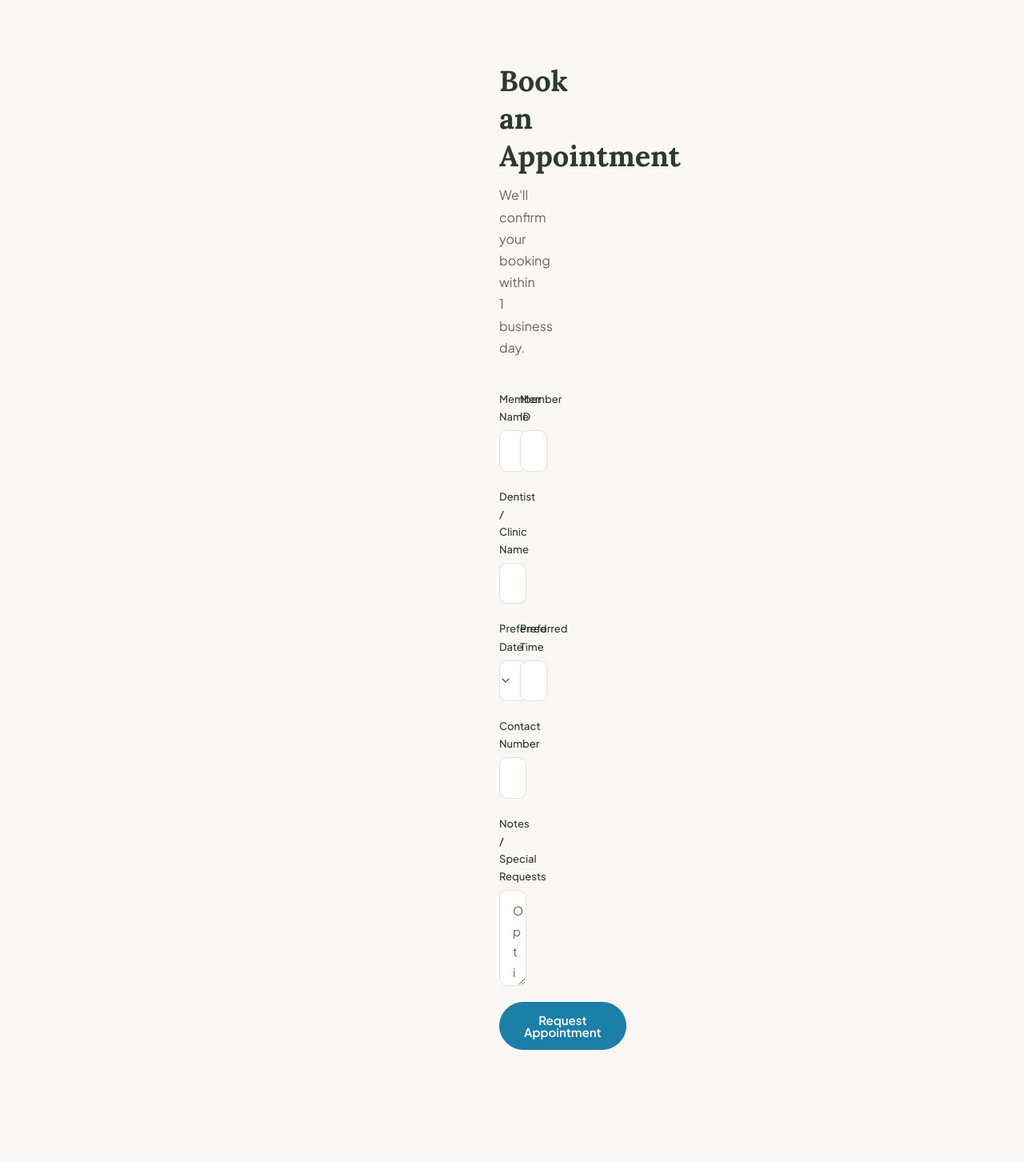
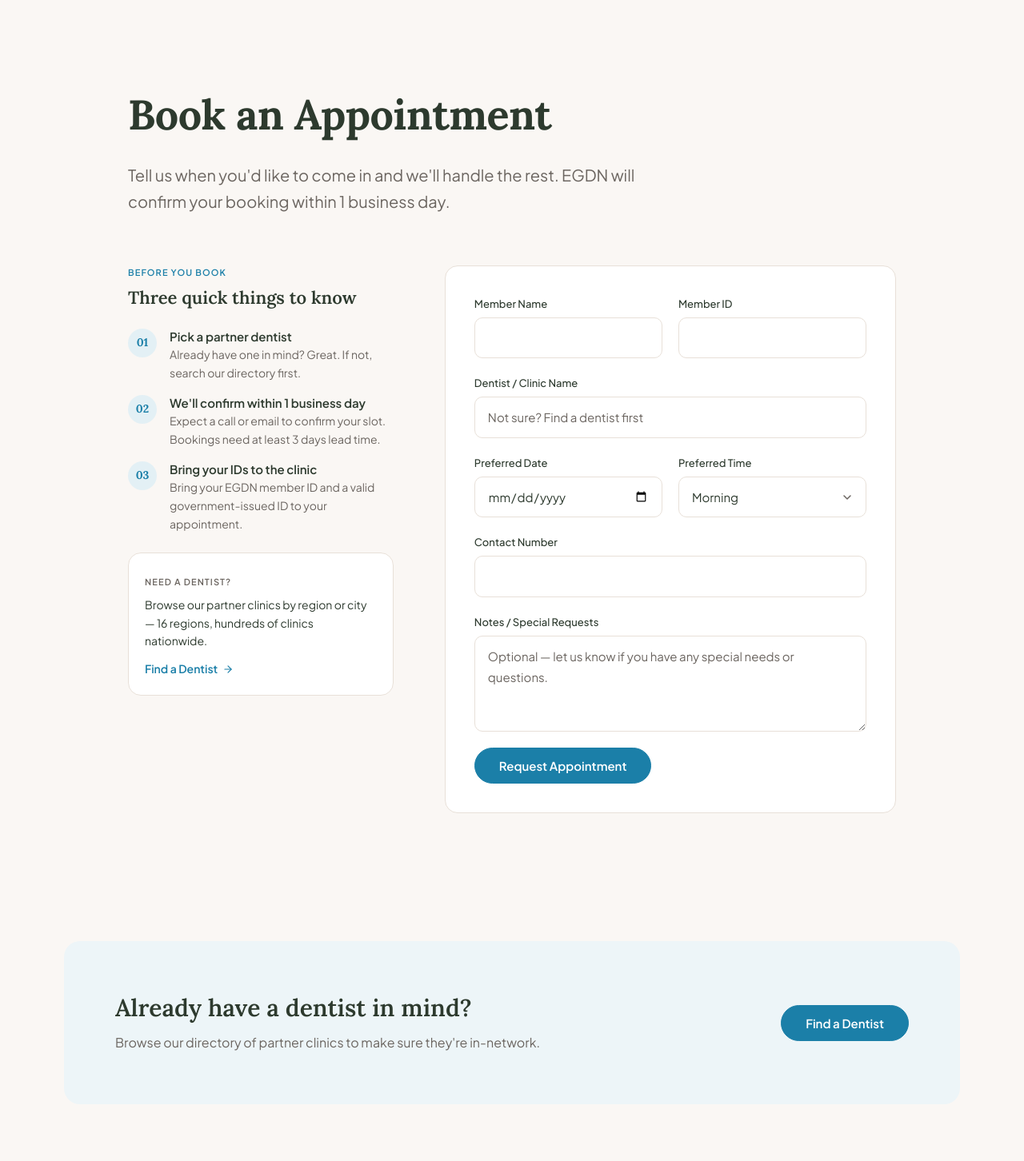
Before and after one commit to airemcs/egdn-redesign, a Next.js app: page /book-appointment in a window 1280 px wide. Shown: the part 58-1510 px from the top of the page at 80% size. Built offline with nearby package versions, Linux system fonts and the light colour scheme.

Commit message:
Update Working Hours, Date

```diff
--- a/app/book-appointment/page.tsx
+++ b/app/book-appointment/page.tsx
@@ -1,4 +1,5 @@
 import type { Metadata } from 'next';
+import Link from 'next/link';
 import AppointmentForm from '@/components/forms/AppointmentForm';
 import CtaSection from '@/components/sections/CtaSection';
 
@@ -7,27 +8,96 @@ export const metadata: Metadata = {
   description: "Request a dental appointment through EGDN. We'll confirm within 1 business day.",
 };
 
+const beforeYouBook = [
+  {
+    n: '01',
+    title: 'Pick a partner dentist',
+    body: 'Already have one in mind? Great. If not, search our directory first.',
+  },
+  {
+    n: '02',
+    title: "We'll confirm within 1 business day",
+    body: 'Expect a call or email to confirm your slot. Bookings need at least 3 days lead time.',
+  },
+  {
+    n: '03',
+    title: 'Bring your IDs to the clinic',
+    body: 'Bring your EGDN member ID and a valid government-issued ID to your appointment.',
+  },
+];
+
 export default function BookAppointmentPage() {
   return (
     <>
-      <div className="mx-auto max-w-2xl px-4 py-12 sm:px-6 lg:px-8 lg:py-16">
-        <h1 className="font-display text-3xl font-bold text-text lg:text-4xl">
-          Book an Appointment
-        </h1>
-        <p className="mt-3 text-[16px] text-text-muted">
-          We'll confirm your booking within 1 business day.
-        </p>
-        <div className="mt-10">
-          <AppointmentForm />
+      <div className="mx-auto max-w-5xl px-5 py-10 sm:px-6 sm:py-16 lg:px-8 lg:py-24">
+        <div className="max-w-3xl">
+          <h1 className="font-display text-[30px] font-bold leading-[1.1] tracking-[-0.01em] text-text sm:text-[40px] lg:text-[52px]">
+            Book an Appointment
+          </h1>
+          <p className="mt-5 max-w-[640px] text-[16px] leading-[1.65] text-text-muted sm:mt-6 sm:text-[18px] lg:text-[20px]">
+            Tell us when you'd like to come in and we'll handle the rest. EGDN will confirm
+            your booking within 1 business day.
+          </p>
+        </div>
+
+        <div className="mt-10 grid gap-10 sm:mt-14 lg:mt-16 lg:grid-cols-[1fr_1.7fr] lg:gap-16">
+          {/* Sidebar — helpful context. Below the form on mobile via lg:order-1 */}
+          <aside className="order-2 flex flex-col gap-6 lg:order-1 lg:sticky lg:top-24 lg:self-start">
+            <div>
+              <span className="block text-[11px] font-semibold uppercase tracking-widest text-brand">
+                Before you book
+              </span>
+              <h2 className="mt-2 font-display text-[20px] font-semibold text-text lg:text-[22px]">
+                Three quick things to know
+              </h2>
+            </div>
+
+            <ol className="flex flex-col gap-4">
+              {beforeYouBook.map((s) => (
+                <li key={s.n} className="flex gap-4">
+                  <span className="grid h-9 w-9 shrink-0 place-items-center rounded-full bg-brand-light font-display text-[14px] font-bold text-brand">
+                    {s.n}
+                  </span>
+                  <div>
+                    <h3 className="font-body text-[15px] font-semibold text-text">{s.title}</h3>
+                    <p className="mt-0.5 text-[14px] leading-relaxed text-text-muted">{s.body}</p>
+                  </div>
+                </li>
+              ))}
+            </ol>
+
+            <div className="rounded-card border border-border bg-surface p-5">
+              <span className="text-[11px] font-semibold uppercase tracking-widest text-text-muted">
+                Need a dentist?
+              </span>
+              <p className="mt-1.5 text-[14px] leading-relaxed text-text">
+                Browse our partner clinics by region or city — 16 regions, hundreds of clinics nationwide.
+              </p>
+              <Link
+                href="/find-a-dentist"
+                className="mt-3 inline-flex items-center gap-1.5 text-[14px] font-semibold text-brand hover:gap-2 transition-[gap]"
+              >
+                Find a Dentist
+                <svg width="14" height="14" viewBox="0 0 24 24" fill="none" stroke="currentColor" strokeWidth="2" strokeLinecap="round" strokeLinejoin="round" aria-hidden>
+                  <line x1="5" y1="12" x2="19" y2="12" />
+                  <polyline points="12 5 19 12 12 19" />
+                </svg>
+              </Link>
+            </div>
+          </aside>
+
+          {/* Form — first on mobile, right column on desktop */}
+          <div className="order-1 lg:order-2 rounded-card border border-border bg-surface p-5 sm:p-7 lg:p-9">
+            <AppointmentForm />
+          </div>
         </div>
       </div>
+
       <CtaSection
-        headline="Looking for a specific dentist?"
-        subtext="Search our directory to find a partner clinic near you."
+        headline="Already have a dentist in mind?"
+        subtext="Browse our directory of partner clinics to make sure they're in-network."
         primaryLabel="Find a Dentist"
         primaryHref="/find-a-dentist"
-        secondaryLabel={undefined}
-        secondaryHref={undefined}
       />
     </>
   );
--- a/app/contact/page.tsx
+++ b/app/contact/page.tsx
@@ -28,7 +28,7 @@ export default function ContactPage() {
           <span className="flex flex-col">
             <span className="text-[11px] font-semibold uppercase tracking-widest text-text-muted">Call us</span>
             <span className="text-[16px] font-bold leading-tight text-brand">(632) 8836.7181</span>
-            <span className="mt-0.5 text-[12px] text-text-muted">Mon–Fri, 8AM–5PM</span>
+            <span className="mt-0.5 text-[12px] text-text-muted">Mon–Fri, 9AM–6PM</span>
           </span>
         </a>
 
@@ -120,7 +120,7 @@ export default function ContactPage() {
             </div>
             <div>
               <dt className="text-[13px] font-medium uppercase tracking-wide text-text-muted">Office Hours</dt>
-              <dd className="mt-1 text-text">Monday–Friday, 8:00 AM – 5:00 PM {/* [CONFIRM WITH CLIENT] */}</dd>
+              <dd className="mt-1 text-text">Monday–Friday, 9:00 AM – 6:00 PM</dd>
             </div>
           </dl>
         </div>
--- a/app/digital-id/page.tsx
+++ b/app/digital-id/page.tsx
@@ -46,7 +46,7 @@ export default function DigitalIdPage() {
             </div>
             <div className="flex gap-4">
               <dt className="w-24 shrink-0 font-medium text-text">Hours</dt>
-              <dd className="text-text-muted">Monday–Friday, 8:00 AM – 5:00 PM {/* [CONFIRM WITH CLIENT] */}</dd>
+              <dd className="text-text-muted">Monday–Friday, 9:00 AM – 6:00 PM</dd>
             </div>
           </dl>
         </div>
--- a/app/partner-with-us/page.tsx
+++ b/app/partner-with-us/page.tsx
@@ -21,7 +21,7 @@ const benefits = [
     body: 'Coverage options that match your team size and budget.', // [CONFIRM WITH CLIENT]
   },
   {
-    title: 'Trusted since 2005', // [CONFIRM WITH CLIENT]
+    title: 'Trusted since 2005',
     body: 'Hundreds of companies across the Philippines rely on EGDN for their dental benefits.',
   },
 ];
--- a/components/forms/AppointmentForm.tsx
+++ b/components/forms/AppointmentForm.tsx
@@ -177,7 +177,12 @@ export default function AppointmentForm({ dentist }: AppointmentFormProps) {
         </p>
       )}
 
-      <Button type="submit" disabled={status === 'loading'} size="large">
+      <Button
+        type="submit"
+        disabled={status === 'loading'}
+        size="large"
+        className="w-full justify-center sm:w-auto"
+      >
         {status === 'loading' ? 'Sending…' : 'Request Appointment'}
       </Button>
     </form>
--- a/components/layout/Footer.tsx
+++ b/components/layout/Footer.tsx
@@ -18,8 +18,8 @@ const companyLinks = [{ href: '/contact', label: 'Contact Us' }];
 
 export default function Footer() {
   return (
-    <footer className="bg-footer-bg border-t border-border mt-12 sm:mt-24">
-      <div className="mx-auto max-w-300 px-5 pt-9 pb-7 sm:px-6 sm:pt-24 sm:pb-10 lg:px-10">
+    <footer className="bg-footer-bg border-t border-border mt-10 sm:mt-16">
+      <div className="mx-auto max-w-300 px-5 pt-9 pb-7 sm:px-6 sm:pt-14 sm:pb-10 lg:px-10 lg:pt-16">
         <div className="grid grid-cols-1 gap-7 sm:grid-cols-2 sm:gap-10 lg:grid-cols-[1.4fr_1fr_1fr_1fr]">
           {/* Brand */}
           <div className="max-w-65">
--- a/components/sections/CtaSection.tsx
+++ b/components/sections/CtaSection.tsx
@@ -18,7 +18,7 @@ export default function CtaSection({
   secondaryHref,
 }: CtaSectionProps) {
   return (
-    <div className="mx-auto max-w-300 px-5 py-10 sm:px-6 sm:py-24 lg:px-10">
+    <div className="mx-auto max-w-300 px-5 py-8 sm:px-6 sm:py-12 lg:px-10 lg:py-16">
       <div className="grid items-center gap-5 rounded-[18px] bg-brand-tint px-[22px] py-7 sm:gap-[40px] sm:rounded-[20px] sm:p-8 lg:grid-cols-[1.3fr_1fr] lg:p-[64px]">
         <div>
           <h2 className="font-display text-[22px] font-semibold text-text sm:text-[26px] lg:text-[30px]">{headline}</h2>
--- a/next.config.js
+++ b/next.config.js
@@ -2,6 +2,7 @@
 
 /** @type {import('next').NextConfig} */
 const nextConfig = {
+  devIndicators: false,
   async redirects() {
     return [
       { source: '/our-dentists', destination: '/find-a-dentist', permanent: true },
```
Also changed, not shown: app/page.tsx (+3 -4 lines).
